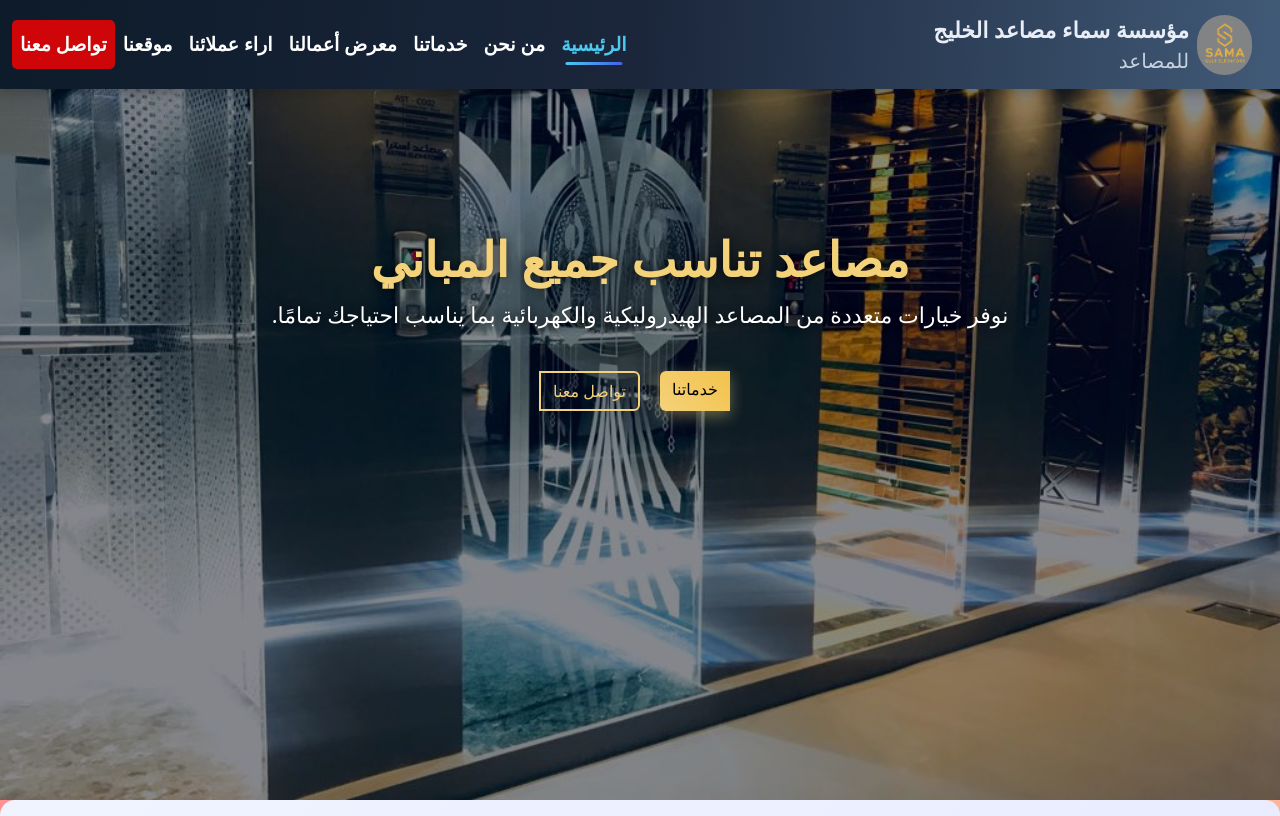
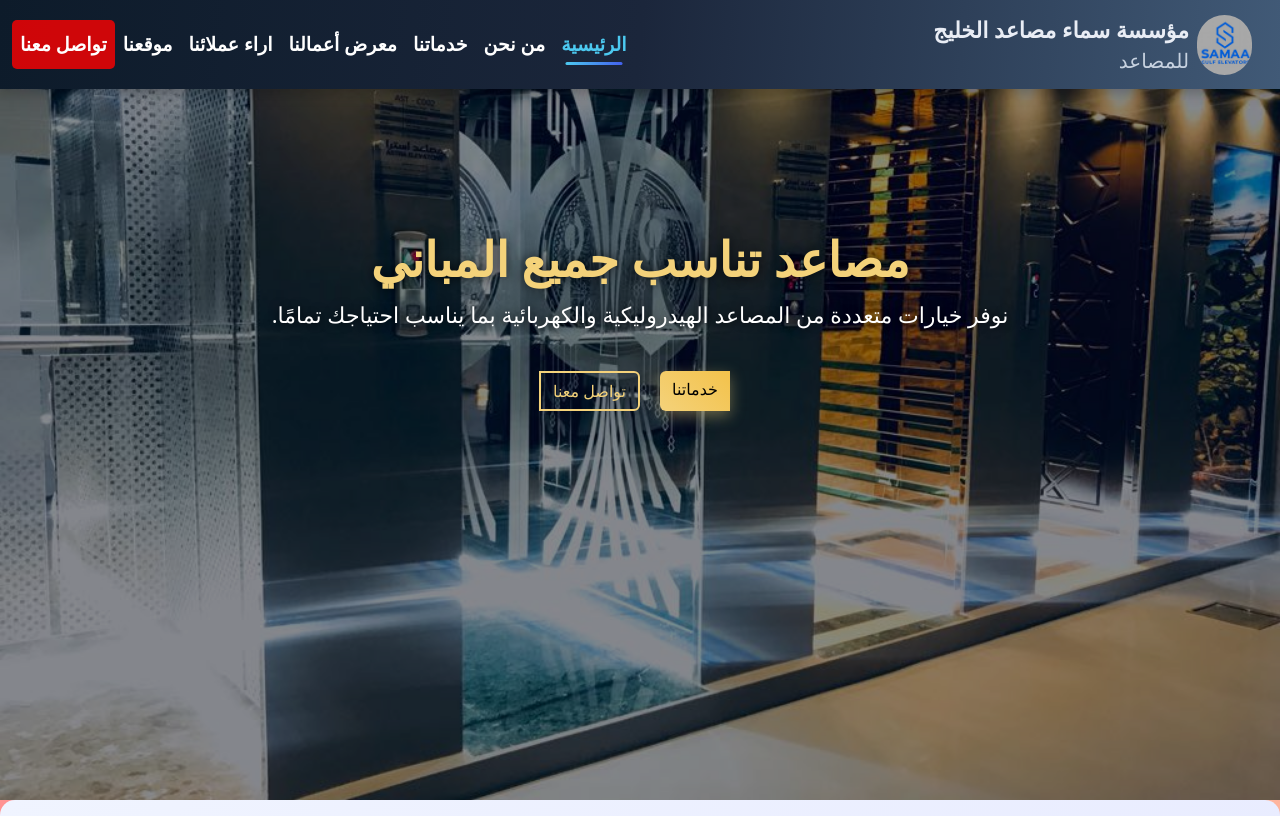
Before and after one commit to shahd237/SAMA, a plain HTML site: page index.html in a window 1280 px wide. Shown: the top 816 px of the page. Drawn offline with nearby package versions, Linux system fonts and the light colour scheme.

```diff
--- a/index.html
+++ b/index.html
@@ -23,7 +23,7 @@
       >
         <!-- Logo for MOBILE (Left, always visible) -->
         <a class="navbar-brand d-lg-none d-flex align-items-center gap-2 me-auto" href="#" style="margin-left: 9%;">
-          <img src="images/11785266-6bf9-4a31-a069-cc657697d8f9.jfif" alt="Logo" style="height: 50px"/>
+          <img src="images/d933a223-686e-401b-a350-682ffc411ac9.jfif" alt="Logo" style="height: 50px"/>
           <div class="brand-text d-flex flex-column">
             <span style="font-weight: 700; font-size: 16px"
               >مؤسسة سماء مصاعد الخليج</span
@@ -55,7 +55,7 @@
             class="navbar-brand d-none d-lg-flex align-items-center gap-2 ms-auto"
             href="#"
           >
-            <img src="images/11785266-6bf9-4a31-a069-cc657697d8f9.jfif" alt="Logo" style="height: 60px"/>
+            <img src="images/d933a223-686e-401b-a350-682ffc411ac9.jfif" alt="Logo" style="height: 60px"/>
             <div class="brand-text d-flex flex-column">
               <span style="font-size: 22px; font-weight: 700"
                 >مؤسسة سماء مصاعد الخليج</span
@@ -654,7 +654,7 @@ EDPC2935، 2935 شارع الملك سعود بن عبدالعزيز، 9082، ا
   <div class="container text-center text-white py-5">
     <!-- Logo -->
     <div class="mb-4">
-      <img src="images/11785266-6bf9-4a31-a069-cc657697d8f9.jfif" alt="Logo" class="footer-logo">
+      <img src="images/d933a223-686e-401b-a350-682ffc411ac9.jfif" alt="Logo" class="footer-logo">
       <h4 class="mt-2">مؤسسة سماء مصاعد الخليج</h4>
       <p>للمصاعد</p>
     </div>
```
